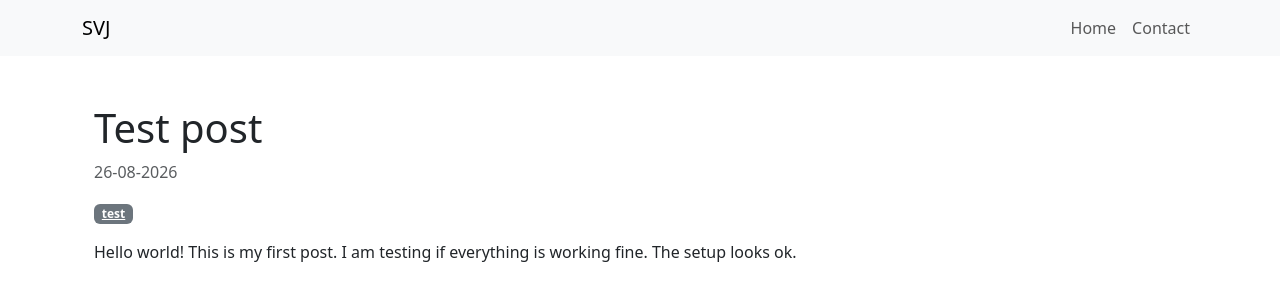
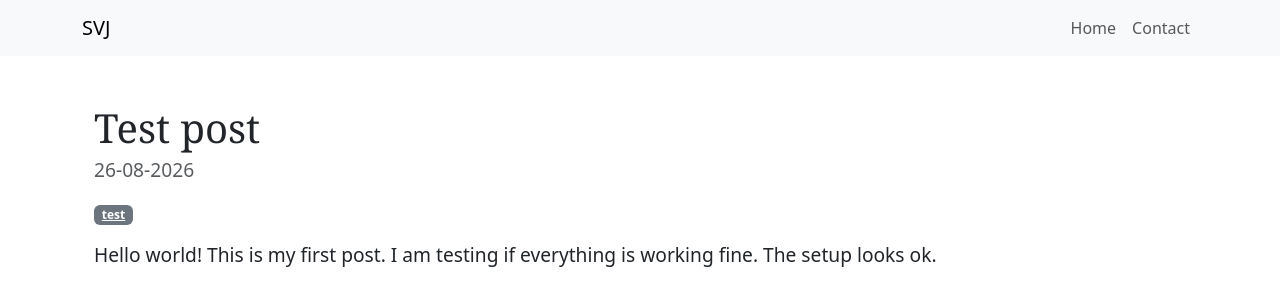
Before and after one commit to shubhvjain/shubhvjain.github.io, a Jekyll site: the page built from _posts/2026-08-26-hello.md, in a window 1280 px wide. Shown: the top 306 px of the page. Built offline with Jekyll 4.4.1, drawn with Linux system fonts in a browser that asks for light colours.

Commit message:
style fixes

```diff
--- a/_layouts/default.html
+++ b/_layouts/default.html
@@ -6,6 +6,7 @@
    <!-- <link rel="stylesheet" href="/assets/css/styles.css"> -->
   <meta name="viewport" content="width=device-width, initial-scale=1">
   <link rel="stylesheet" href="/assets/css/bootstrap.min.css">
+  <link rel="stylesheet" href="/assets/css/style.css">
   <script>
   (function () {
     const prefersDark = window.matchMedia('(prefers-color-scheme: dark)').matches;
--- a/_layouts/post.html
+++ b/_layouts/post.html
@@ -3,19 +3,16 @@ layout: default
 ---
 
 <div class="container mt-5">
+  <div class="blog-post">
+    <h1 class="blog-post-title">{{ page.title }}</h1>
+    <p class="text-muted">{{ page.date | date: "%d-%m-%Y" }}</p>
 
-
-  <h1>{{ page.title }}</h1>
-  <p class="text-muted">{{ page.date | date: "%d-%m-%Y" }}</p>
-
-  <div class="mb-3">
-    {% for tag in page.tags %}
+    <div class="mb-3">
+      {% for tag in page.tags %}
       <!-- <span class="badge bg-secondary">{{ tag }}</span> -->
       <a href="/tags/{{ tag }}/" class="badge bg-secondary">{{ tag }}</a>
-    {% endfor %}
-  </div>
-
-  <div class="post-content">
-    {{ content }}
+      {% endfor %}
+    </div>
+    <div class="post-content">{{ content }}</div>
   </div>
 </div>
--- a/assets/css/style.css
+++ b/assets/css/style.css
@@ -0,0 +1,31 @@
+h1, h2, h3, h4, h5, h6 {
+  font-family: "Playfair Display", Georgia, "Times New Roman", serif;
+}
+
+
+.blog-post {
+  margin-bottom: 4rem;
+}
+
+.blog-post p {
+  font-size: 1.2rem;
+}
+
+.blog-post-title {
+  margin-bottom: .25rem;
+  font-size: 2.5rem;
+}
+.blog-post-meta {
+  margin-bottom: 1.25rem;
+  /* color: #999; */
+}
+
+.blog-title {
+  margin-bottom: 0;
+  font-size: 2rem;
+  font-weight: 400;
+}
+.blog-description {
+  font-size: 1.1rem;
+  /* color: #999; */
+}
--- a/index.html
+++ b/index.html
@@ -1,5 +1,5 @@
 ---
-title: "SVJ's blog - Home"
+title: "SVJ's blog"
 layout: default
 ---
 
```
